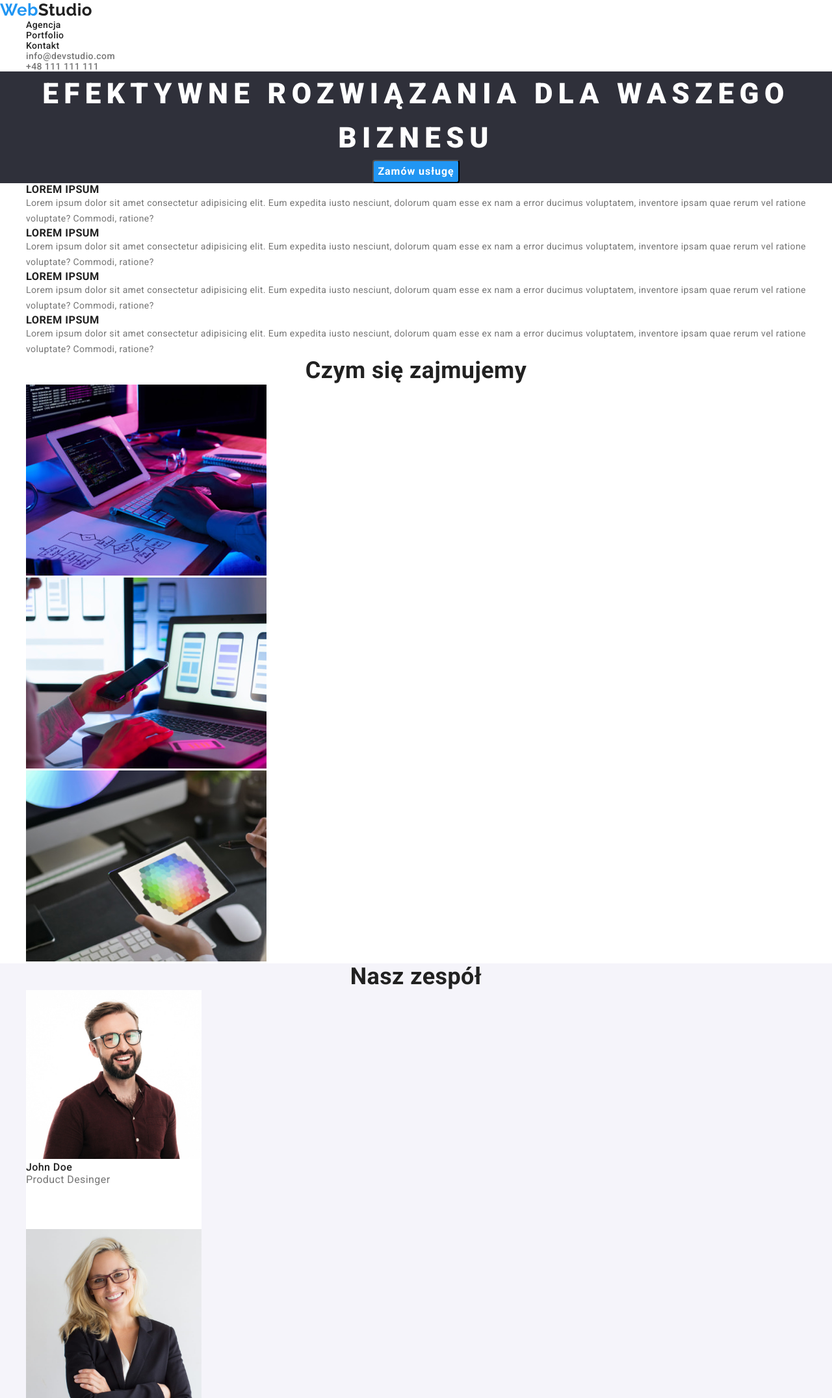
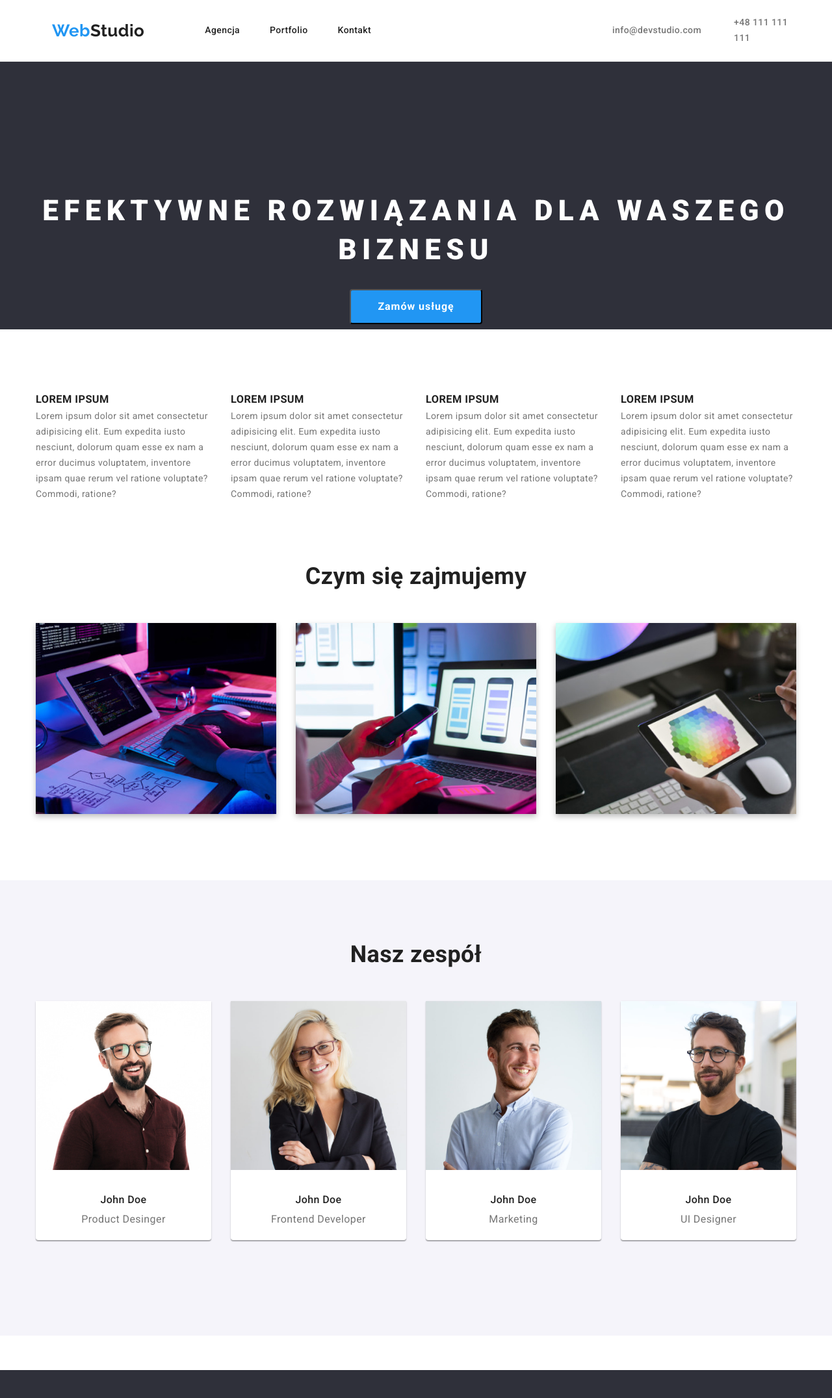
Before and after one commit to poprostupiotrekk/goit-markup-hw-03, a plain HTML site: page index.html in a window 1280 px wide. Shown: the top 2152 px of the page at 65% size. Drawn offline with nearby package versions, Linux system fonts and the light colour scheme.

Commit message:
do sprawdzenia

```diff
--- a/css/styles.css
+++ b/css/styles.css
@@ -13,9 +13,10 @@
 }
 * {
   margin: 0;
+  padding: 0;
 }
 ul {
-  list-style: none;
+  list-style-type: none;
 }
 a {
   text-decoration: none;
@@ -28,11 +29,13 @@ body {
   color: var(--brand-color-black);
   letter-spacing: 0.03em;
   font-size: 14px;
+  line-height: 1.71;
 }
 span {
   color: var(--brand-main-color);
 }
 h2 {
+  display: flex;
   font-weight: 700;
   font-size: 36px;
   line-height: 1.16;
@@ -42,17 +45,25 @@ p {
   color: var(--brand-color-contact);
   line-height: 1.19;
 }
+.header {
+  display: flex;
+  align-items: center;
+  justify-content: center;
+}
 .logo-black,
 .logo-white {
+  display: flex;
   font-family: var(--font-main);
   font-weight: 700;
   font-size: 26px;
 }
 .logo-black {
   color: var(--brand-color-black);
+  justify-content: flex-end;
 }
 .logo-white {
   color: var(--brand-color-white);
+  padding-bottom: 20px;
 }
 /*przyciski nawigacyjne*/
 .link-nav,
@@ -75,34 +86,49 @@ p {
   background-color: var(--brand-color-background);
   letter-spacing: 0.6em;
   text-align: center;
+  flex-direction: column;
+  justify-content: center;
+  height: 412px;
 }
+
 /*tekst na szarym tle */
 .title {
   font-weight: 900;
   font-size: 44px;
-  line-height: 1.55;
+  line-height: 1.36;
   color: var(--brand-color-white);
+  display: flex;
+  flex-direction: column;
+  justify-content: center;
+  align-items: center;
+  padding-top: 106px;
+  padding-bottom: 30px;
 }
 /*przycisk zamów*/
 .link-order-button {
+  display: block;
   font-family: var(----font-primary); /*"Roboto", sans-serif;*/
   font-weight: 700;
   font-size: 16px;
   line-height: 1.875;
   background-color: var(--brand-main-color);
   color: var(--brand-color-white);
+  letter-spacing: 0.06em;
   border-radius: 4px;
-  letter-spacing: 0.06em;
+  padding: 10px 41px;
 }
 /*przyciski nawigacyjne portfolio*/
 .link-button {
+  display: block;
   font-family: var(----font-primary);
   font-weight: 500;
   font-size: 16px;
   line-height: 1.625;
   color: var(--brand-color-black);
-  background-color: var(--brand-color-grey);
+  background: var(--brand-color-grey);
   border-radius: 4px;
+  padding: 6px 22px;
+  border-style: none;
 }
 .link-button:focus,
 .link-button:hover {
@@ -111,6 +137,11 @@ p {
 }
 .what-we-do {
   background-color: var(--brand-color-white);
+}
+.header {
+  background-color: var(--brand-color-white);
+  width: 100%;
+  display: flex;
 }
 .head-1 .head-2 {
   font-weight: 700;
@@ -132,28 +163,37 @@ p {
 }
 .team {
   background-color: var(--brand-color-grey);
+  margin-bottom: 53px;
 }
 .name-1 {
   font-weight: 500;
   font-size: 16px;
-  line-height: 1.19;
+  line-height: 1.17;
+  padding-top: 30px;
+  padding-bottom: 10px;
 }
 .name-2 {
   font-size: 16px;
   line-height: 1.19;
+  padding-bottom: 30px;
 }
-.team-bacground {
+.team-background {
   background-color: var(--brand-color-white);
   width: 270px;
   height: 368px;
+  box-shadow: 0px 1px 3px rgba(0, 0, 0, 0.12), 0px 1px 1px rgba(0, 0, 0, 0.14),
+    0px 2px 1px rgba(0, 0, 0, 0.2);
+  border-radius: 0px 0px 4px 4px;
 }
 .footer {
   background-color: var(--brand-color-background);
+  padding-top: 60px;
+  padding-bottom: 60px;
+  line-height: 1.71;
 }
 .adress {
   font-style: normal;
   color: var(--brand-color-white);
-  line-height: 1.71;
 }
 .link-nav-footer {
   color: var(--nav-footer-color);
@@ -162,3 +202,86 @@ p {
 .link-nav-footer:hover {
   color: var(--brand-main-color);
 }
+
+/*rozmieszczenie*/
+
+.container {
+  display: flex;
+  width: 100%;
+  max-width: 1200px;
+  margin: 0 auto;
+  padding: 0 15px;
+}
+.container-1 {
+  justify-content: center;
+}
+.section {
+  padding: 94px 0;
+}
+.border-nav {
+  border-bottom: 1px solid #ececec;
+}
+.nav-list {
+  display: flex;
+  padding: 25px;
+  column-gap: 93px;
+  margin-right: 346px;
+}
+.nav-list-1 {
+  display: flex;
+  align-items: center;
+  gap: 46px;
+}
+.nav-list-2 {
+  display: flex;
+  align-items: center;
+  gap: 50px;
+}
+
+.feature-list {
+  display: flex;
+  text-align: left;
+  gap: 30px;
+  padding-top: 94px;
+}
+
+.what-we-do {
+  display: flex;
+  padding-bottom: 50px;
+}
+.what-we-do-list {
+  display: flex;
+
+  gap: 30px;
+  filter: drop-shadow(0px 4px 4px rgba(0, 0, 0, 0.25));
+}
+.product-cards {
+  display: block;
+  flex-wrap: wrap;
+  gap: 30px;
+}
+.product-background {
+  display: flex;
+  flex-basis: calc((100%-15px) / 3);
+  background-color: var(--brand-color-white);
+  width: 370px;
+  height: 404px;
+  border: 1px solid #eeeeee;
+}
+.product-cards-nav {
+  display: flex;
+  gap: 8px;
+  padding-bottom: 50px;
+}
+.team-text {
+  padding-bottom: 50px;
+}
+.team-list {
+  display: flex;
+}
+.team-list-element {
+  display: flex;
+  padding-bottom: 53px;
+  gap: 30px;
+  text-align: center;
+}
--- a/index.html
+++ b/index.html
@@ -5,7 +5,10 @@
     <meta http-equiv="X-UA-Compatible" content="IE=edge" />
     <meta name="viewport" content="width=device-width, initial-scale=1.0" />
     <title>WebStudio</title>
-
+    <link
+      rel="stylesheet"
+      href="node_modules/modern-normalize/modern-normalize.css"
+    />
     <link rel="preconnect" href="https://fonts.googleapis.com" />
     <link rel="preconnect" href="https://fonts.gstatic.com" crossorigin />
     <link
@@ -15,19 +18,20 @@
     <link rel="stylesheet" href="./css/styles.css" />
   </head>
   <body>
-    <header class="header">
+    <header class="border-nav">
+      <div class="container">
         <!--Logo z linkiem-->
-      <nav>
+        <nav class="nav-list">
           <a class="logo-black" href="index.html"><span>Web</span>Studio</a>
           <!--sekcja nawigacyjna-->
-        <ul>
+          <ul class="nav-list-1">
             <li><a class="link-nav" href="index.html">Agencja</a></li>
             <li><a class="link-nav" href="portfolio.html">Portfolio</a></li>
             <li><a class="link-nav" href="/kontakt">Kontakt</a></li>
           </ul>
         </nav>
         <!--kontakt-->
-      <ul>
+        <ul class="nav-list-2">
           <li>
             <a class="link-contact-header" href="mailto:info@devstudio.com"
               >info@devstudio.com</a
@@ -39,16 +43,24 @@
             >
           </li>
         </ul>
+      </div>
     </header>
     <main>
       <!--centralna część nagłówka-->
-      <section class="order">
+
+      <section class="order section">
+        <div class="container container-1">
           <h1 class="title">EFEKTYWNE ROZWIĄZANIA DLA WASZEGO BIZNESU</h1>
+        </div>
+        <div class="container container-1">
           <button class="link-order-button" type="button">Zamów usługę</button>
+        </div>
       </section>
+
       <!--Nasze atuty-->
-      <section>
-        <ul>
+
+      <div class="container container-1">
+        <ul class="feature-list">
           <li>
             <h3 class="head-1">LOREM IPSUM</h3>
             <p class="head-2">
@@ -86,11 +98,17 @@
             </p>
           </li>
         </ul>
-      </section>
+      </div>
+
       <!--Czym się zajmujemy-->
-      <section class="what-we-do">
+      <section class="section">
+        <div class="container container-1">
+          <div class="what-we-do">
             <h2>Czym się zajmujemy</h2>
-        <ul>
+          </div>
+        </div>
+        <div class="container container-1">
+          <ul class="what-we-do-list">
             <li>
               <img
                 src="./images/img1.jpg"
@@ -116,12 +134,19 @@
               />
             </li>
           </ul>
+        </div>
       </section>
       <!--Nasz zespół-->
-      <section class="team">
+      <section class="team section">
+        <div class="container container-1">
+          <div class="team-text">
             <h2>Nasz zespół</h2>
-        <ul>
-          <li class="team-bacground">
+          </div>
+        </div>
+        <div class="container container-1">
+          <div class="team-list">
+            <ul class="team-list-element">
+              <li class="team-background">
                 <figure>
                   <img
                     src="./images/person1.jpg"
@@ -129,13 +154,13 @@
                     width="270"
                     height="260"
                   />
-              <figcaption>
+                  <figcaption class="team-name">
                     <h3 class="name-1">John Doe</h3>
                     <p class="name-2">Product Desinger</p>
                   </figcaption>
                 </figure>
               </li>
-          <li class="team-bacground">
+              <li class="team-background">
                 <figure>
                   <img
                     src="./images/person2.jpg"
@@ -149,7 +174,7 @@
                   </figcaption>
                 </figure>
               </li>
-          <li class="team-bacground">
+              <li class="team-background">
                 <figure>
                   <img
                     src="./images/person3.jpg"
@@ -163,7 +188,7 @@
                   </figcaption>
                 </figure>
               </li>
-          <li class="team-bacground">
+              <li class="team-background">
                 <figure>
                   <img
                     src="./images/person4.jpg"
@@ -178,11 +203,16 @@
                 </figure>
               </li>
             </ul>
+          </div>
+        </div>
       </section>
     </main>
     <!--Stopka-->
     <footer class="footer">
+      <div class="container">
         <a class="logo-white" href="index.html"><span>Web</span>Studio</a>
+      </div>
+      <div class="container">
         <address class="adress">
           <ul>
             <li>m.Warszawa, Aleje Jerozolimskie 21</li>
@@ -198,6 +228,7 @@
             </li>
           </ul>
         </address>
+      </div>
     </footer>
   </body>
 </html>
```
Also changed, not shown: portfolio.html (+27 -16 lines), .prettierc.json (added). Lines whose indentation alone changed are shown as unchanged.
